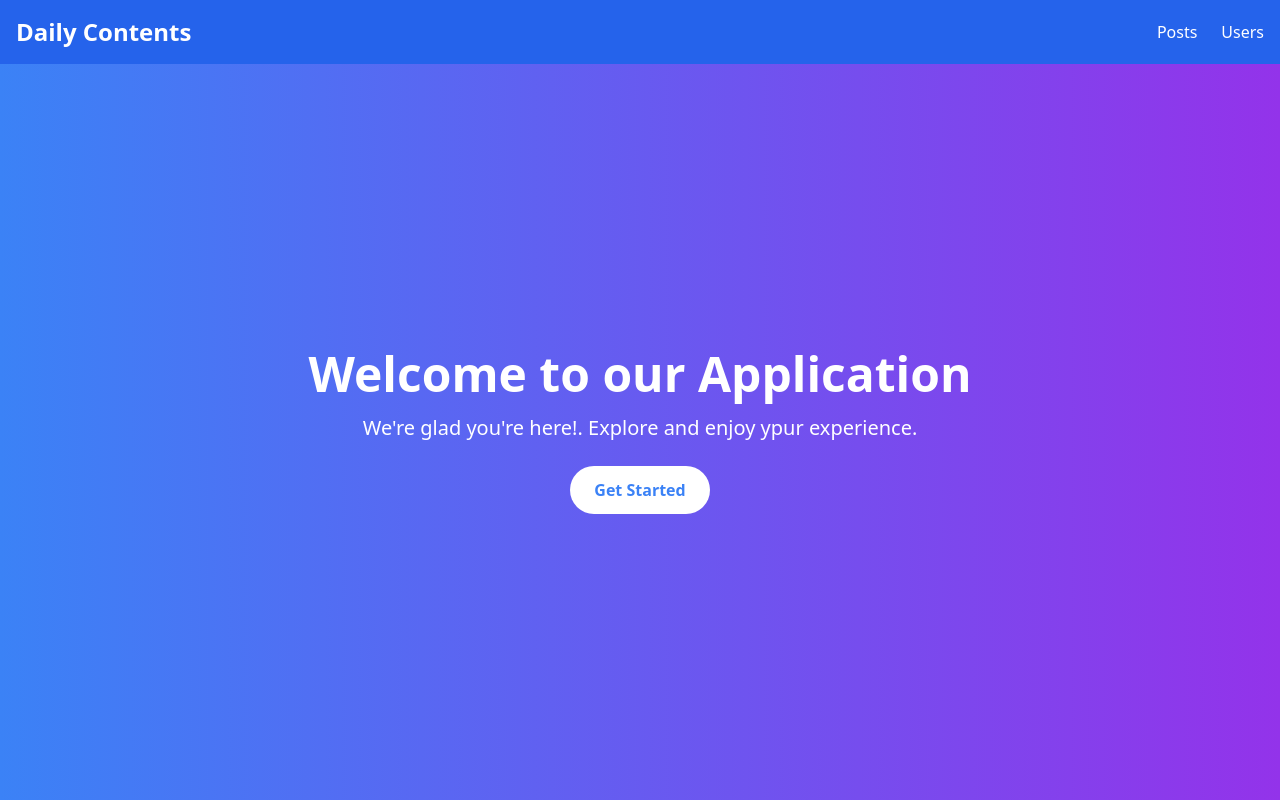
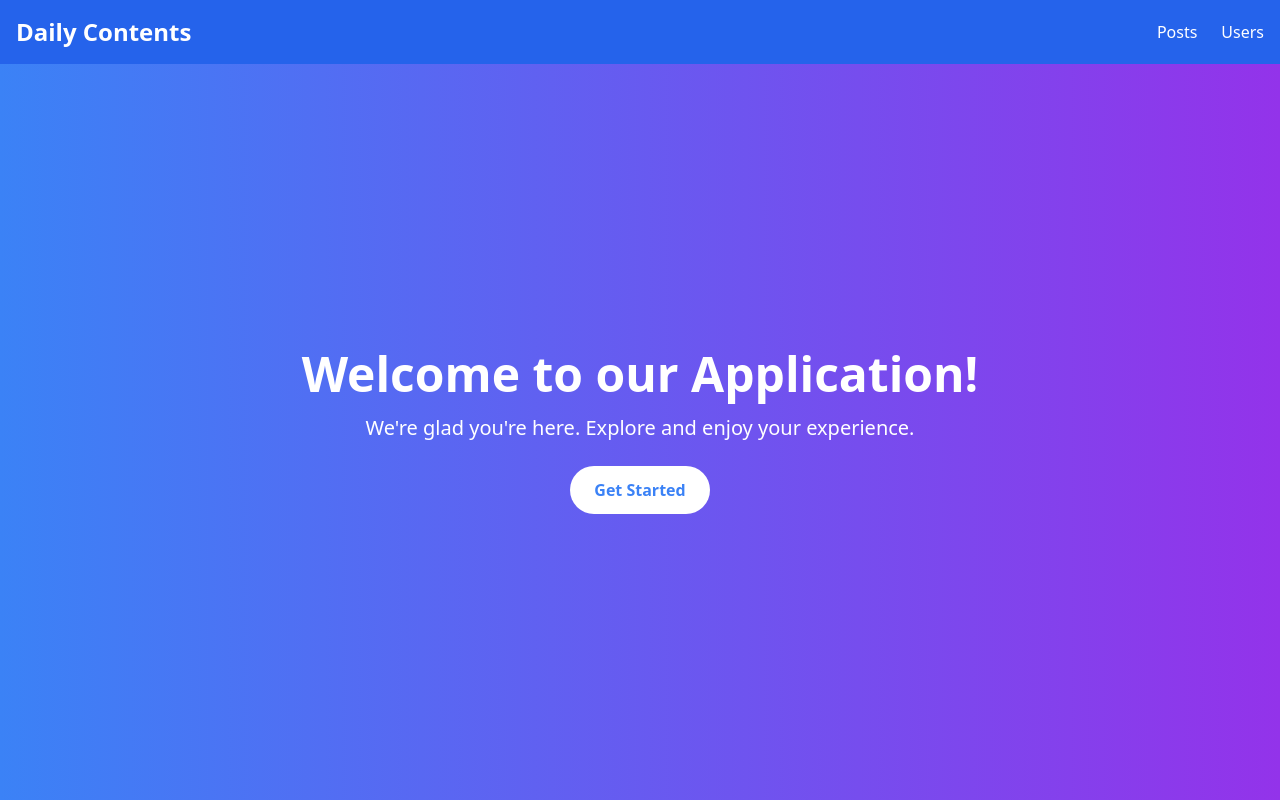
Before and after one commit to Henryno111/alx-project-0x01-setup, a Next.js app in the folder alx-project-0x01/: page / in a window 1280 px wide. Built offline with nearby package versions, Linux system fonts and the light colour scheme.

Commit message:
debugged index.tsx file

```diff
--- a/alx-project-0x01/pages/index.tsx
+++ b/alx-project-0x01/pages/index.tsx
@@ -4,25 +4,23 @@ const Home: React.FC = () => {
   return (
     <div className="flex flex-col h-screen">
       <Header />
-      <main className="flex-grow flex items-center justify-center
-      bg-gradient-to-r from-blue-500 to-purple-600">
+      <main className="flex-grow flex items-center justify-center bg-gradient-to-r from-blue-500 to-purple-600">
         <div className="text-center">
           <h1 className="text-5xl font-bold text-white">
-                Welcome to our Application
+            Welcome to our Application!
           </h1>
           <p className="mt-4 text-xl text-white">
-              We're glad you're here!. Explore and enjoy ypur experience.
+            We're glad you're here. Explore and enjoy your experience.
           </p>
-            <button className="mt-6 px-6 py-3 bg-white text-blue-500
-            rounded-full font-semibold hover:bg-gray-200 transition">
+          <button className="mt-6 px-6 py-3 bg-white text-blue-500 rounded-full font-semibold hover:bg-gray-200 transition">
             Get Started
           </button>
+
+
   </div>
       </main>
     </div>
   )
 }
 
-
-
 export default Home;
```
Lines whose indentation alone changed are shown as unchanged.
